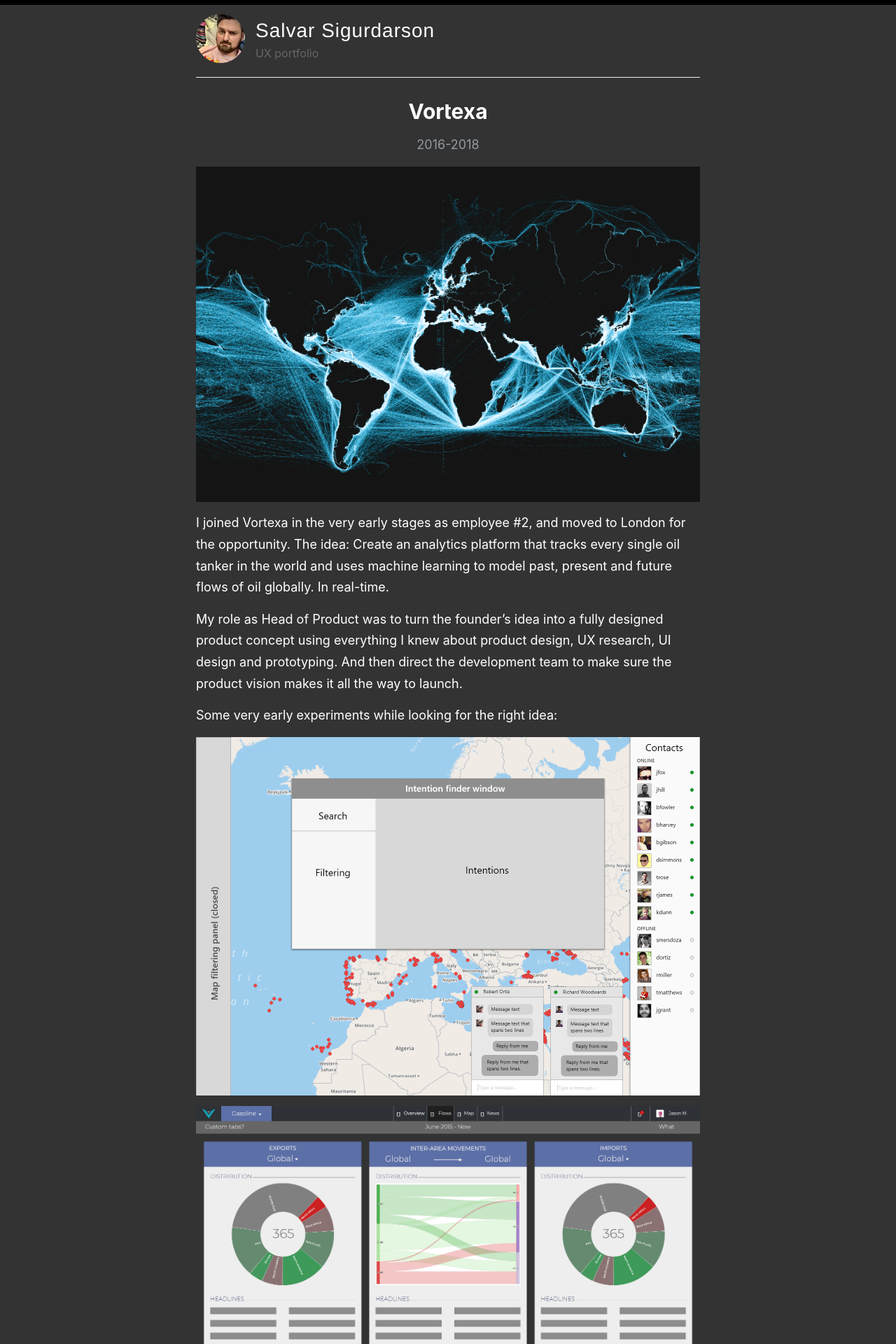
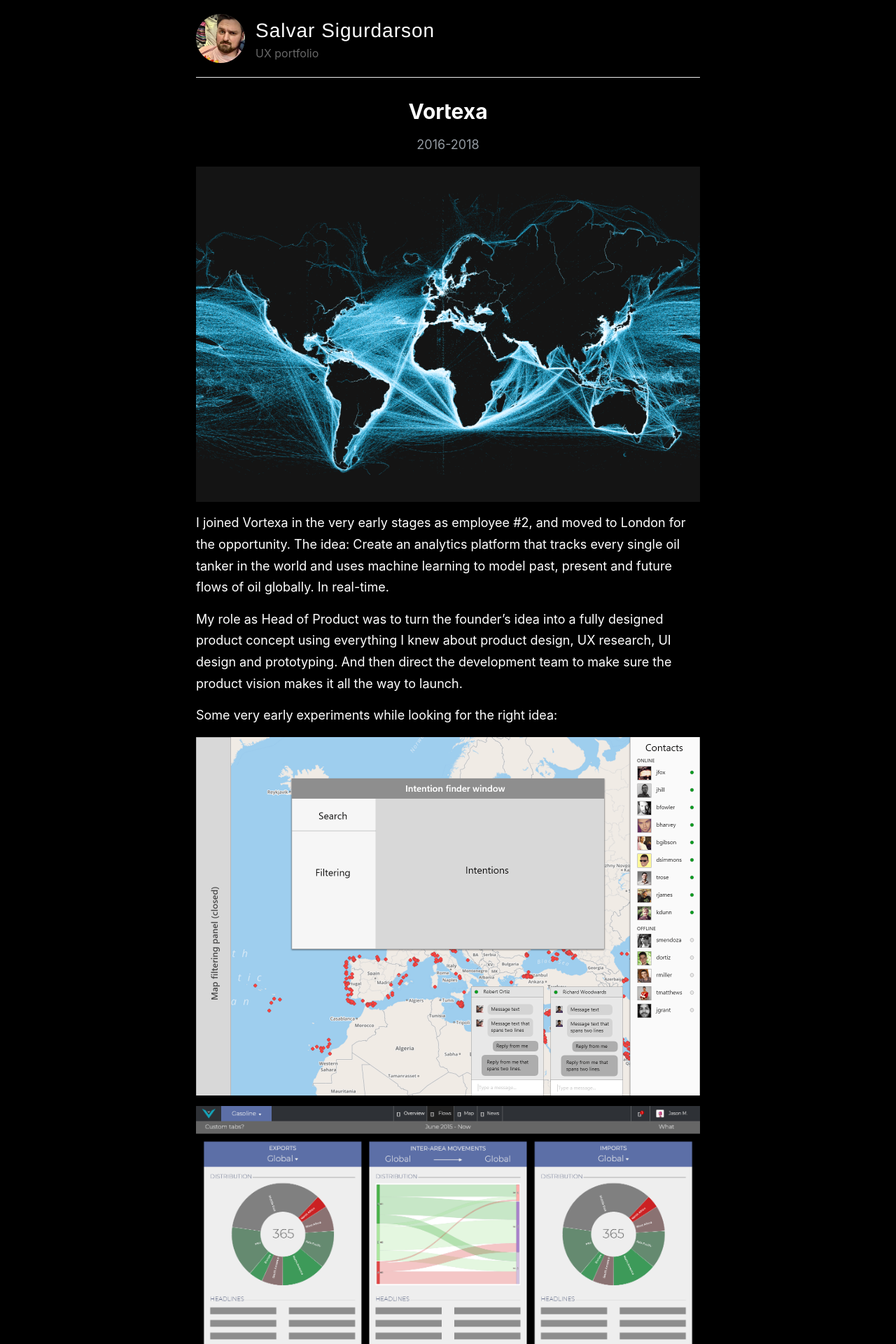
Before and after one commit to Salvar/salvar.github.io, a Jekyll site: the page built from index.html, in a window 1280 px wide. Shown: the top 1920 px of the page at 70% size. Built offline with Jekyll 4.4.1, drawn with Linux system fonts in a browser that asks for light colours; the list of posts is cut into pages by our own code.

Commit message:
Update style.scss

```diff
--- a/assets/style.scss
+++ b/assets/style.scss
@@ -21,7 +21,7 @@
 }
 
 body {
-  background: #333;
+  background: #000;
   font-family: -system-ui, -apple-system, BlinkMacSystemFont, "Segoe UI", Roboto, Helvetica, Arial, sans-serif, "Apple Color Emoji", "Segoe UI Emoji", "Segoe UI Symbol";
   color: #fff;
   line-height: 1.7;
```
